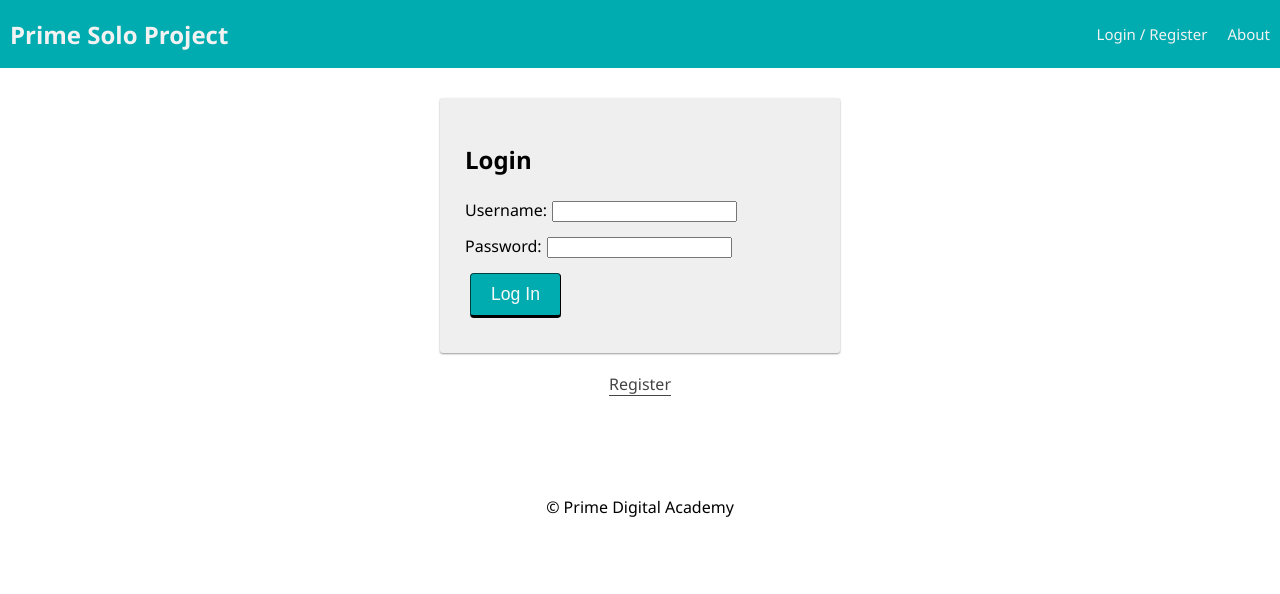
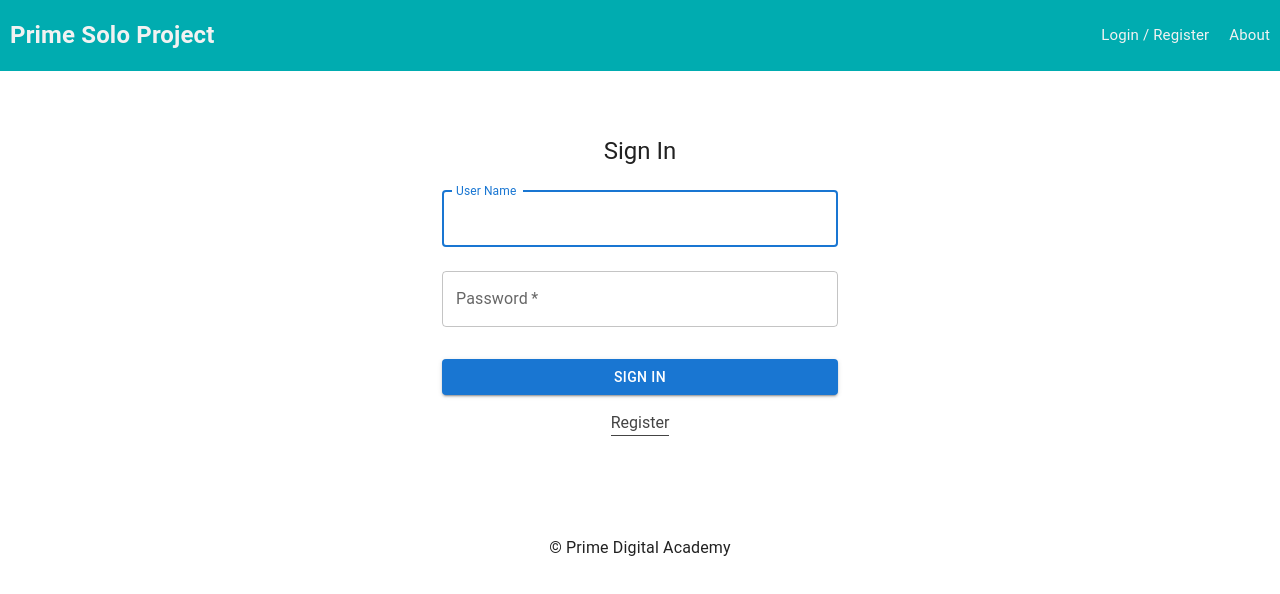
Before and after one commit to Smil3z/Go-Fish, a React (Create React App) app: page /#/user in a window 1280 px wide. Shown: the top 594 px of the page. Built offline with nearby package versions, Linux system fonts and the light colour scheme; no server answers.

Commit message:
edited the login page

```diff
--- a/package.json
+++ b/package.json
@@ -7,6 +7,10 @@
     "node": "18.x"
   },
   "dependencies": {
+    "@emotion/react": "^11.11.3",
+    "@emotion/styled": "^11.11.0",
+    "@fontsource/roboto": "^5.0.8",
+    "@mui/material": "^5.15.2",
     "axios": "^0.21.1",
     "bcryptjs": "^2.4.3",
     "cookie-session": "^2.0.0",
--- a/src/components/LandingPage/LandingPage.jsx
+++ b/src/components/LandingPage/LandingPage.jsx
@@ -18,7 +18,7 @@ function LandingPage() {
       <h2>{heading}</h2>
 
       <div className="grid">
-        <div className="grid-col grid-col_8">
+        {/*<div className="grid-col grid-col_8">
           <p>
             Lorem ipsum dolor sit amet, consectetur adipiscing elit. Curabitur
             id felis metus. Vestibulum et pulvinar tortor. Morbi pharetra lacus
@@ -50,7 +50,7 @@ function LandingPage() {
             non fermentum mauris. Sed in enim ac turpis faucibus pretium in sit
             amet nisi.
           </p>
-        </div>
+  </div>*/}
         <div className="grid-col grid-col_4">
           <RegisterForm />
 
--- a/src/components/LoginForm/LoginForm.jsx
+++ b/src/components/LoginForm/LoginForm.jsx
@@ -1,12 +1,21 @@
 import React, { useState } from 'react';
 import { useDispatch } from 'react-redux';
 import {useSelector} from 'react-redux';
+import Button from '@mui/material/Button';
+import CssBaseline from '@mui/material/CssBaseline';
+import TextField from '@mui/material/TextField';
+import Grid from '@mui/material/Grid';
+import Box from '@mui/material/Box';
+import Typography from '@mui/material/Typography';
+import Container from '@mui/material/Container';
+import { createTheme, ThemeProvider } from '@mui/material/styles';
 
 function LoginForm() {
   const [username, setUsername] = useState('');
   const [password, setPassword] = useState('');
   const errors = useSelector(store => store.errors);
   const dispatch = useDispatch();
+  const defaultTheme = createTheme;
 
   const login = (event) => {
     event.preventDefault();
@@ -25,6 +34,64 @@ function LoginForm() {
   }; // end login
 
   return (
+    <ThemeProvider theme={defaultTheme}>
+      {errors.loginMessage && (
+        <h3 className="alert" role="alert">
+          {errors.loginMessage}
+        </h3>
+      )}
+      <Container component="main" maxWidth="xs">
+        <CssBaseline />
+        <Box sx={{ marginTop: 8, display: 'flex', flexDirection: 'column', alignItems: 'center'}}>
+          <Typography component="h1" variant="h5">
+            Sign In
+          </Typography>
+          <Box component="form" onSubmit={login} noValidate sx={{ mt: 1 }}>
+            <TextField
+              margin="normal"
+              requried
+              fullWidth
+              id="username"
+              label="User Name"
+              name="username"
+              autoComplete="username"
+              autoFocus
+              value={username}
+              onChange={(event) => setUsername(event.target.value)}
+            />
+            <TextField
+              margin="normal"
+              required
+              fullWidth
+              name="password"
+              label="Password"
+              type="password"
+              id="password"
+              autoComplete="current-password"
+              value={password}
+              onChange={(event) => setPassword(event.target.value)}
+            />
+            <Button
+              type="submit"
+              fullWidth
+              variant="contained"
+              sx={{ mt: 3, mb: 2 }}
+            >
+              Sign In
+            </Button>
+            <Grid container>
+              <Grid item xs>
+              {/*<Link href="#" variant="body2">
+                {"Don't have an account? Sign Up"}
+              </Link>*/}
+              </Grid>
+            </Grid>
+          </Box>
+        </Box>
+      </Container>
+    </ThemeProvider>
+  );
+  {/*return (
     <form className="formPanel" onSubmit={login}>
       <h2>Login</h2>
       {errors.loginMessage && (
@@ -60,7 +127,7 @@ function LoginForm() {
         <input className="btn" type="submit" name="submit" value="Log In" />
       </div>
     </form>
-  );
+      );*/}
 }
 
 export default LoginForm;
--- a/src/components/LoginPage/LoginPage.jsx
+++ b/src/components/LoginPage/LoginPage.jsx
@@ -13,6 +13,7 @@ function LoginPage() {
         <button
           type="button"
           className="btn btn_asLink"
+          variant="body2"
           onClick={() => {
             history.push('/registration');
           }}
```
Also changed, not shown: 1 other file (tests, documents, lock files or other folders).
